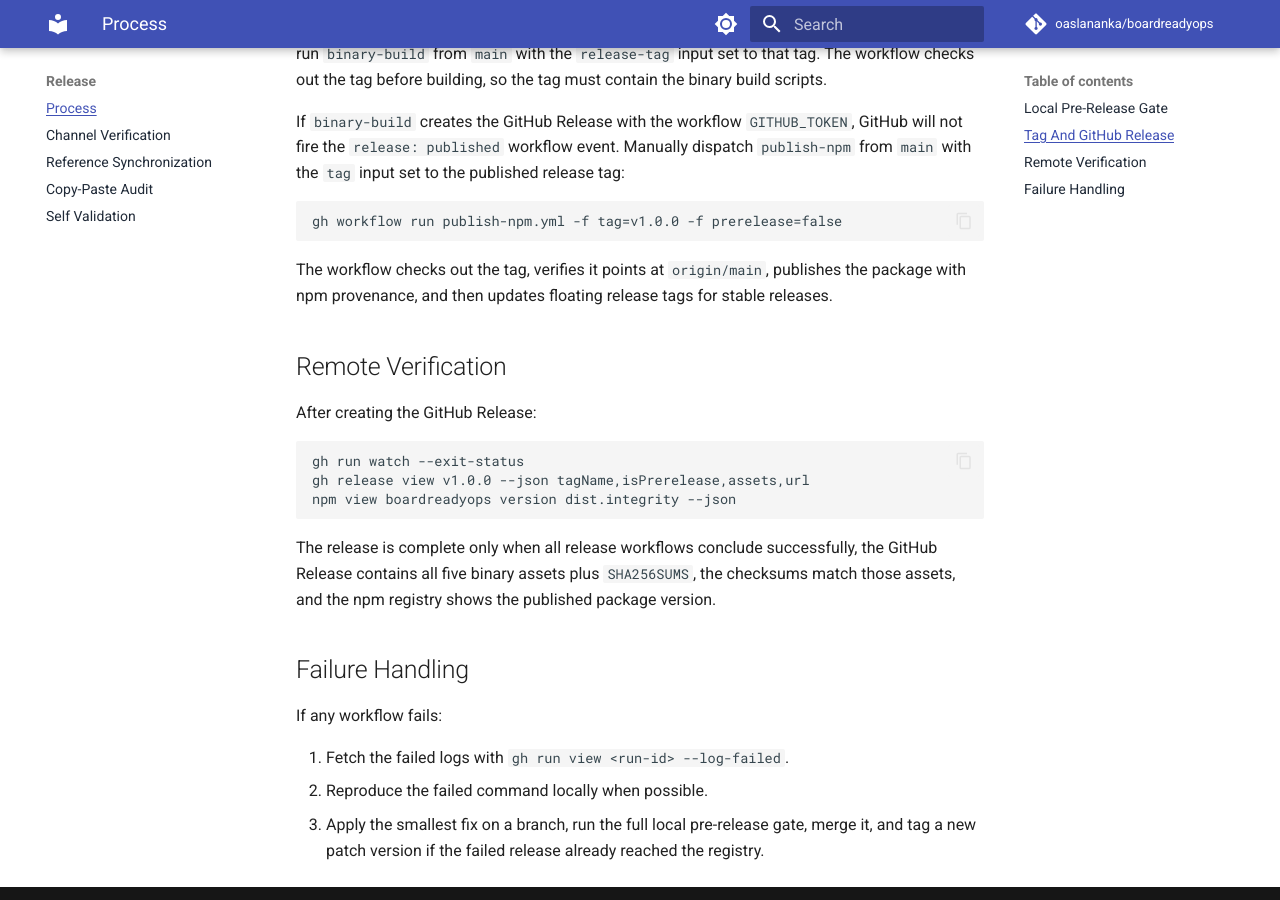
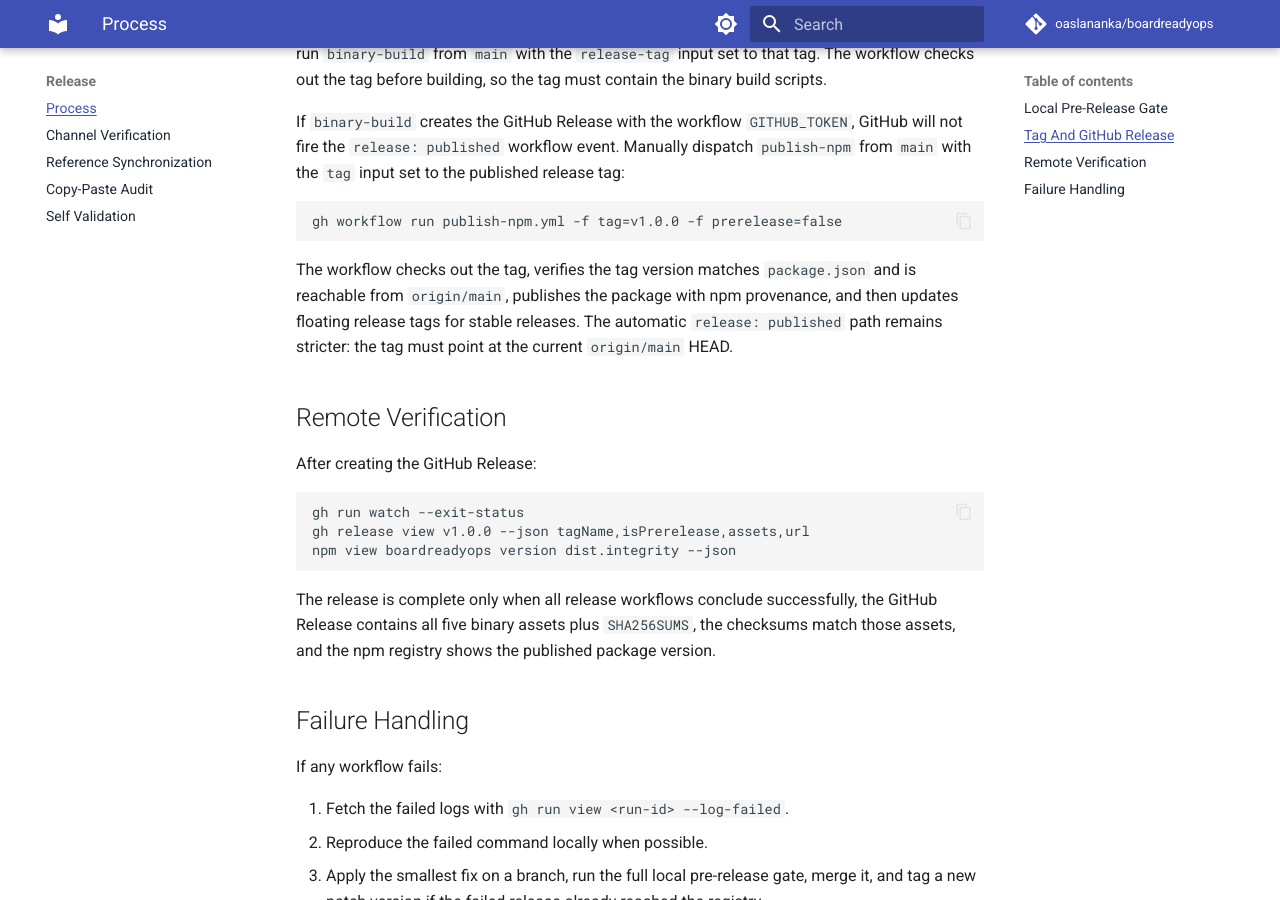
Before and after one commit to actions-marketplace-validations/oaslananka_boardreadyops, an MkDocs documentation site: the page built from docs/release/process.md, in a window 1280 px wide and 900 px high, scrolled down 1209 px. Built offline with MkDocs 1.6.1 and Material for MkDocs 9.7.7, drawn with Linux system fonts in a browser that asks for light colours; comment, search, counter and statistics services are not loaded; the version menu is left out.

Commit message:
ci(release): allow dispatch publish from release tag
Allow manual publish-npm dispatch to publish a release tag that is reachable from current main while keeping automatic release events strict.\n\nRefs #45

````diff
--- a/docs/release/process.md
+++ b/docs/release/process.md
@@ -53,9 +53,11 @@ GitHub will not fire the `release: published` workflow event. Manually dispatch
 gh workflow run publish-npm.yml -f tag=v1.0.0 -f prerelease=false
 ```
 
-The workflow checks out the tag, verifies it points at `origin/main`, publishes
-the package with npm provenance, and then updates floating release tags for
-stable releases.
+The workflow checks out the tag, verifies the tag version matches `package.json`
+and is reachable from `origin/main`, publishes the package with npm provenance,
+and then updates floating release tags for stable releases. The automatic
+`release: published` path remains stricter: the tag must point at the current
+`origin/main` HEAD.
 
 ## Remote Verification
 
````
Also changed, not shown: 1 other file.
